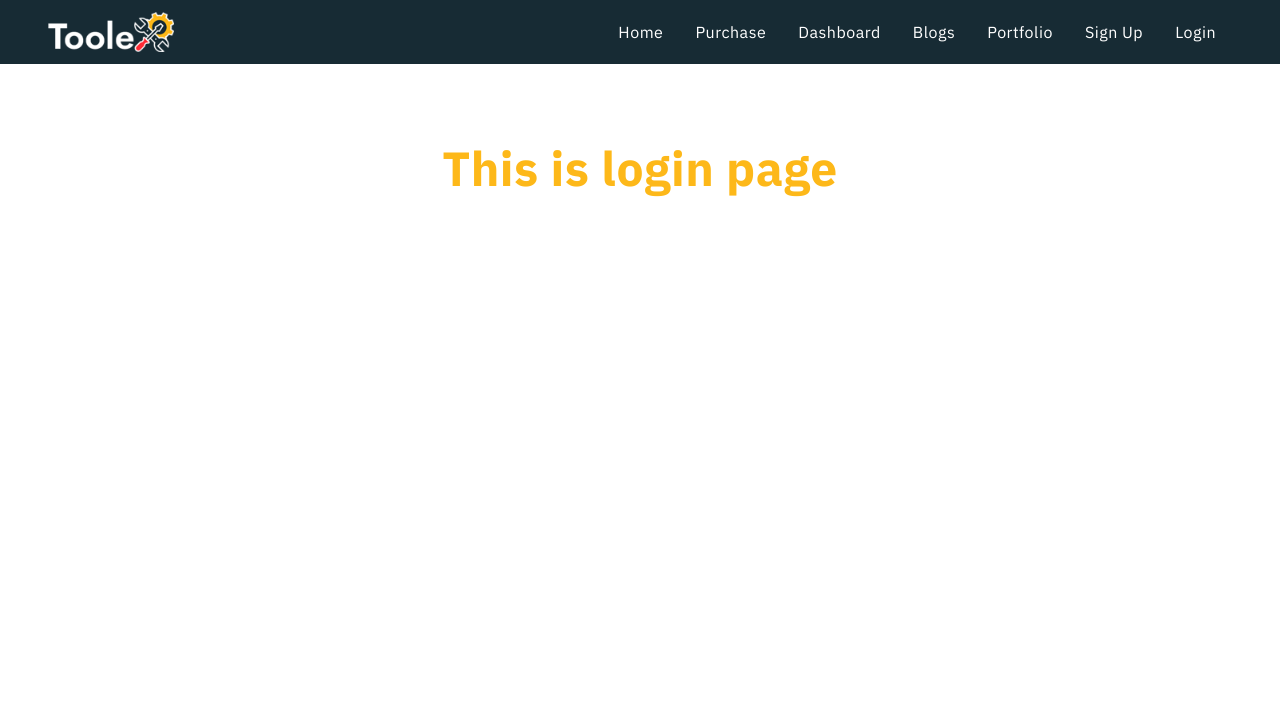
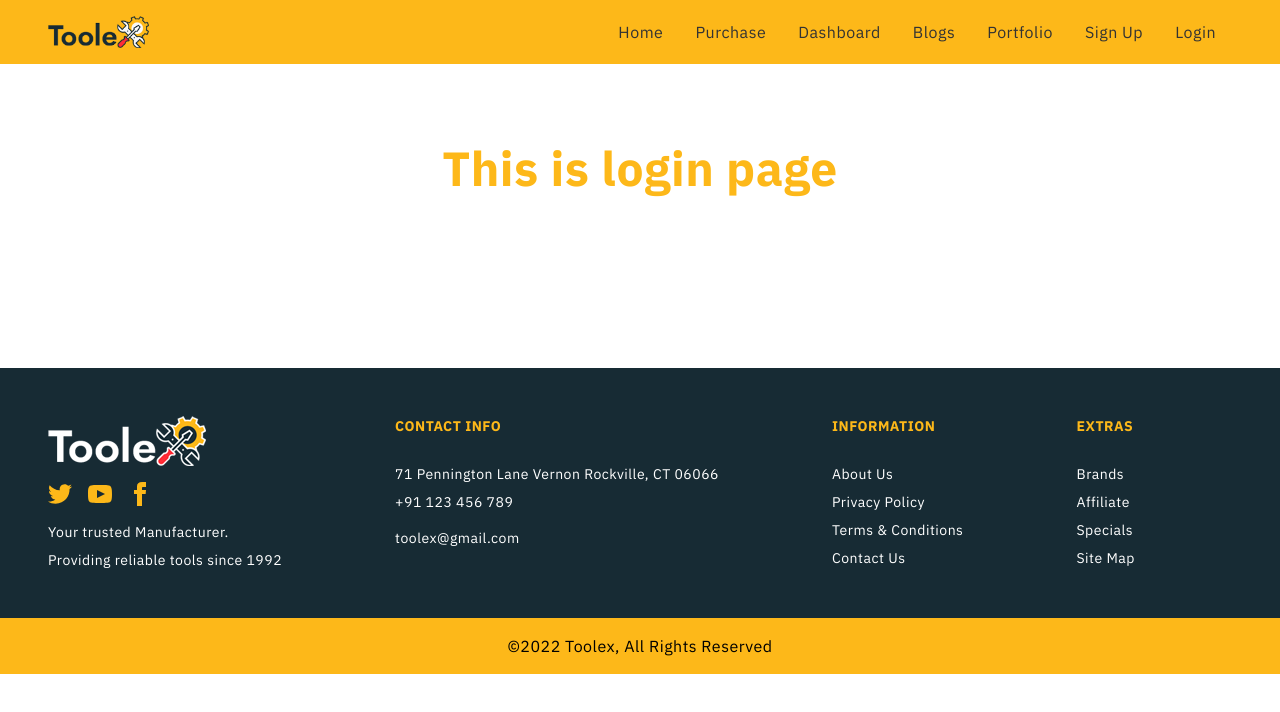
Before and after one commit to nasim8382/toolex-client, a React (Create React App) app: page /login in a window 1280 px wide. Shown: the top 712 px of the page. Built offline with nearby package versions, Linux system fonts and the light colour scheme.

Commit message:
footer added

```diff
--- a/src/App.js
+++ b/src/App.js
@@ -17,6 +17,7 @@
 import Portfolio from './Pages/Portfolio/Portfolio';
 import SignUp from './Pages/Login/SignUp';
 import Login from './Pages/Login/Login';
+import Footer from './Pages/Shared/Footer';
 
 function App() {
   return (
@@ -42,6 +43,7 @@
         <Route path="/signup" element={<SignUp></SignUp>}></Route>
         <Route path="/login" element={<Login></Login>}></Route>
       </Routes>
+      <Footer></Footer>
       <ToastContainer />
     </div>
   );
--- a/src/Pages/Dashboard/Dashboard.js
+++ b/src/Pages/Dashboard/Dashboard.js
@@ -10,10 +10,10 @@
 
     return (
         <div className='max-w-7xl mx-auto px-12'>
-        <div className="drawer drawer-mobile mt-12">
+        <div className="drawer drawer-mobile mt-8">
             <input id="dashboard-sidebar" type="checkbox" className="drawer-toggle" />
             <div className="drawer-content">
-                <h2 className='text-6xl text-center mt-6 font-bold text-purple-500'>Welcome to your Dashboard</h2>
+                <h2 className='text-3xl md:text-5xl text-center mt-3 font-bold text-lime-700'>Welcome to your Dashboard</h2>
                 <Outlet></Outlet>
             </div>
             <div className="drawer-side">
--- a/src/Pages/Shared/Footer.js
+++ b/src/Pages/Shared/Footer.js
@@ -1,11 +1,47 @@
-import React from 'react';
+import React from "react";
+import logo from '../../images/footer_logo.png';
 
 const Footer = () => {
-    return (
+  return (
+    <footer className="bg-primary mt-44 text-white">
+      <div className="footer max-w-7xl mx-auto p-12">
         <div>
-            <h1 className='text-5xl text-center mt-20 font-bold text-secondary'>This is footer page</h1>
+            <img src={logo} alt="" />
+            <div className="grid grid-flow-col gap-4 my-2">
+            <a><svg xmlns="http://www.w3.org/2000/svg" width="24" height="24" viewBox="0 0 24 24" className="fill-current text-secondary hover:text-white"><path d="M24 4.557c-.883.392-1.832.656-2.828.775 1.017-.609 1.798-1.574 2.165-2.724-.951.564-2.005.974-3.127 1.195-.897-.957-2.178-1.555-3.594-1.555-3.179 0-5.515 2.966-4.797 6.045-4.091-.205-7.719-2.165-10.148-5.144-1.29 2.213-.669 5.108 1.523 6.574-.806-.026-1.566-.247-2.229-.616-.054 2.281 1.581 4.415 3.949 4.89-.693.188-1.452.232-2.224.084.626 1.956 2.444 3.379 4.6 3.419-2.07 1.623-4.678 2.348-7.29 2.04 2.179 1.397 4.768 2.212 7.548 2.212 9.142 0 14.307-7.721 13.995-14.646.962-.695 1.797-1.562 2.457-2.549z"></path></svg></a>
+            <a><svg xmlns="http://www.w3.org/2000/svg" width="24" height="24" viewBox="0 0 24 24" className="fill-current text-secondary hover:text-white"><path d="M19.615 3.184c-3.604-.246-11.631-.245-15.23 0-3.897.266-4.356 2.62-4.385 8.816.029 6.185.484 8.549 4.385 8.816 3.6.245 11.626.246 15.23 0 3.897-.266 4.356-2.62 4.385-8.816-.029-6.185-.484-8.549-4.385-8.816zm-10.615 12.816v-8l8 3.993-8 4.007z"></path></svg></a>
+            <a><svg xmlns="http://www.w3.org/2000/svg" width="24" height="24" viewBox="0 0 24 24" className="fill-current text-secondary hover:text-white"><path d="M9 8h-3v4h3v12h5v-12h3.642l.358-4h-4v-1.667c0-.955.192-1.333 1.115-1.333h2.885v-5h-3.808c-3.596 0-5.192 1.583-5.192 4.615v3.385z"></path></svg></a>
+            </div>
+            <p>Your trusted Manufacturer.</p>
+            <p>Providing reliable tools since 1992</p>
         </div>
-    );
+        <div>
+          <span className="uppercase mb-5 font-bold text-secondary">Contact info</span>
+          <p>71 Pennington Lane Vernon Rockville, CT 06066</p>
+          <p>+91 123 456 789</p>
+          <p></p>
+          <p>toolex@gmail.com</p>
+        </div>
+        <div>
+          <span className="uppercase mb-5 font-bold text-secondary">Information</span>
+          <p>About Us</p>
+          <p>Privacy Policy</p>
+          <p>Terms & Conditions</p>
+          <p>Contact Us</p>
+        </div>
+        <div>
+          <span className="uppercase mb-5 font-bold text-secondary">Extras</span>
+          <p>Brands</p>
+          <p>Affiliate</p>
+          <p>Specials</p>
+          <p>Site Map</p>
+        </div>
+      </div>
+        <div className="text-center text-black bg-secondary py-4">
+          <p>&copy;{new Date().getFullYear()} Toolex, All Rights Reserved</p>
+        </div>
+    </footer>
+  );
 };
 
 export default Footer;
--- a/src/Pages/Shared/Navbar.css
+++ b/src/Pages/Shared/Navbar.css
@@ -26,10 +26,10 @@
 }
 
 .menu :where(li) > :where(*:not(ul)) {
-    color: white;
+    /* color: white; */
 }
 
 .menu :where(li) > :where(*:not(ul)):hover {
-    color: #172B34;
-    background-color: #fdb819;
+    color: white;
+    background-color: #172B34;
 }
--- a/src/Pages/Shared/Navbar.js
+++ b/src/Pages/Shared/Navbar.js
@@ -4,7 +4,7 @@
 import { Link } from "react-router-dom";
 // import auth from "../../firebase.init";
 import './Navbar.css';
-import logo from '../../images/logo.png';
+import logo from '../../images/header_logo.png';
 // import userPhoto from '../../images/profile.jpg';
 // import blankUser from '../../images/blank_profile.jpg';
 
@@ -65,7 +65,7 @@
       );
 
     return (
-        <div className='bg-primary'>
+        <div className='bg-secondary'>
         <div className="navbar max-w-7xl mx-auto px-12">
         <div className="navbar-start">
           <div className="dropdown">
@@ -92,7 +92,7 @@
               {menuItems}
             </ul>
           </div>
-          <Link to="/home"><img className='h-10' src={logo} alt="" /></Link>
+          <Link to="/home"><img className='h-8' src={logo} alt="" /></Link>
         </div>
         <div className="navbar-center hidden lg:flex">
           <ul className="menu menu-horizontal p-0">{menuItems}</ul>
```
Also changed, not shown: src/images/footer_logo.png (renamed from src/images/logo.png), src/images/header_logo.png (added).
